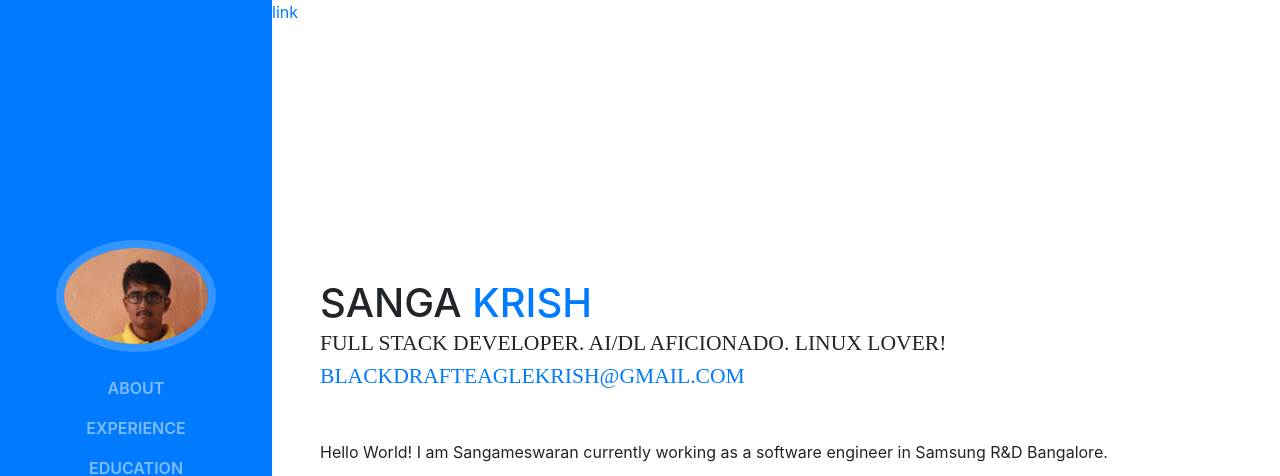
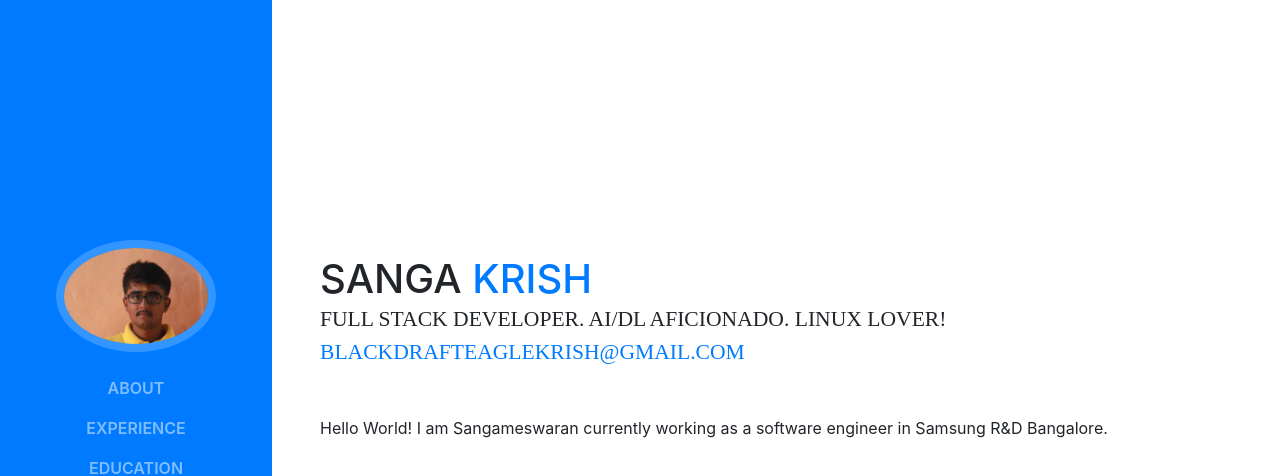
Before and after one commit to SangameswaranRS/sangameswaranrs.github.io, a website with bundled scripts: page index.html in a window 1280 px wide. Shown: the top 476 px of the page. Built offline with nearby package versions, Linux system fonts and the light colour scheme; a web font is replaced by a local one.

Commit message:
Revert 48e

```diff
--- a/index.html
+++ b/index.html
@@ -26,7 +26,6 @@
   </head>
 
   <body id="page-top">
-    <a target='_blank' href="https://samsung.com/in/shop/mobile">link</a>
     <nav class="navbar navbar-expand-lg navbar-dark bg-primary fixed-top" id="sideNav">
       <a class="navbar-brand js-scroll-trigger" href="#page-top">
         <span class="d-block d-lg-none">Sangameswaran R S</span>
```
